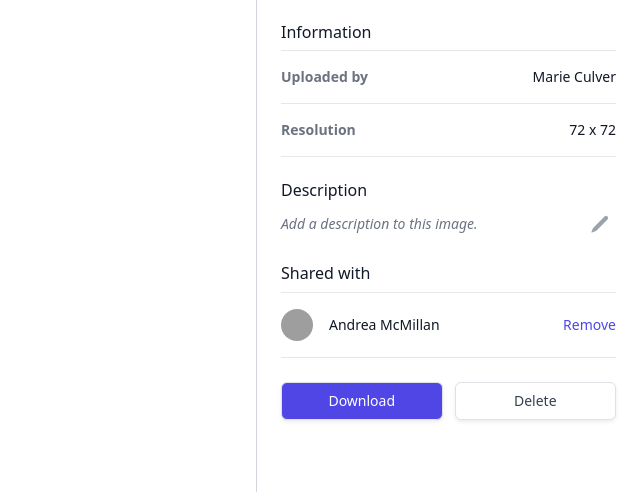
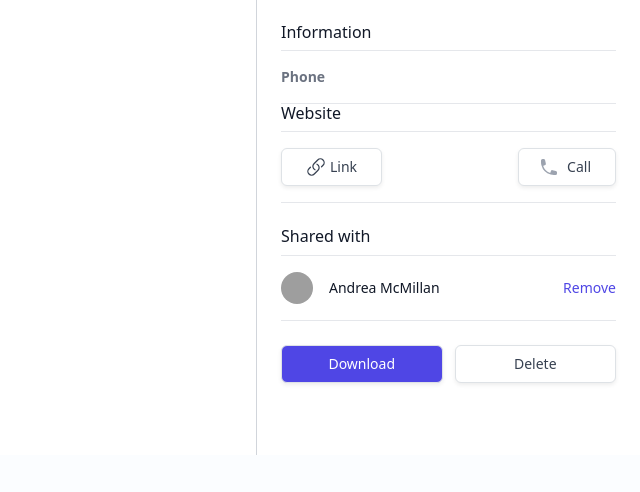
Before and after one commit to benong777/Broadkast, a Flask app: template templates/location_details.html in a window 1280 px wide. Shown: the part 405-897 px from the top of the page, without its empty margins (640-1280 px from the left). After the commit the page ends 860 px from the top, so only its background shows below. Run offline with Flask 2, Linux system fonts and the light colour scheme; the template is opened without the code that fills it, so the values that code supplies are empty; some libraries are stand-ins or nearby versions; grey boxes are pictures that could not be loaded.

Commit message:
Added location details below the map

```diff
--- a/templates/comments.html
+++ b/templates/comments.html
@@ -124,29 +124,38 @@
           <div>
             <h3 class="font-medium text-gray-900">Information</h3>
             <dl class="mt-2 divide-y divide-gray-200 border-t border-b border-gray-200">
-              <div class="flex justify-between py-3 text-sm font-medium">
-                <dt class="text-gray-500">Uploaded by</dt>
-                <dd class="whitespace-nowrap text-gray-900">Marie Culver</dd>
+              <div class="flex justify-between py-3 text-sm font-medium items-center">
+                <dt class="text-gray-500">Phone</dt>
+                <dd class="whitespace-nowrap text-gray-900">{{ location.phone }}
+                </dd>
               </div>
-
-              <div class="flex justify-between py-3 text-sm font-medium">
-                <dt class="text-gray-500">Resolution</dt>
-                <dd class="whitespace-nowrap text-gray-900">72 x 72</dd>
+              <div>
+                <h3 class="font-medium text-gray-900">Website</h3>
+                <div class="mt-2 flex items-center justify-between">
+                  <p class="truncate text-sm italic text-gray-500">{{ location.website }}</p>
+                </div>
+              </div>
+              <div class="flex justify-between py-3 text-sm font-medium items-center">
+                <dt class="text-gray-500">
+                  <button title="{{ location.phone }}" type="button" class="inline-flex justify-center rounded-md border border-gray-300 bg-white px-4 py-2 text-sm font-medium text-gray-700 shadow-sm hover:bg-gray-50 focus:outline-none focus:ring-2 focus:ring-pink-500 focus:ring-offset-2">
+                    <!-- Heroicon name: link -->
+                    <svg xmlns="http://www.w3.org/2000/svg" fill="none" viewBox="0 0 24 24" stroke-width="1.5" stroke="currentColor" class="w-5 h-5">
+                      <path stroke-linecap="round" stroke-linejoin="round" d="M13.19 8.688a4.5 4.5 0 011.242 7.244l-4.5 4.5a4.5 4.5 0 01-6.364-6.364l1.757-1.757m13.35-.622l1.757-1.757a4.5 4.5 0 00-6.364-6.364l-4.5 4.5a4.5 4.5 0 001.242 7.244" />
+                    </svg>
+                    <span class="pl-1"><a href="{{ location.website }}">Link</a></span>
+                  </button>
+                </dt>
+                <dd class="whitespace-nowrap text-gray-900">
+                  <button title="{{ location.phone }}" type="button" class="inline-flex justify-center rounded-md border border-gray-300 bg-white px-4 py-2 text-sm font-medium text-gray-700 shadow-sm hover:bg-gray-50 focus:outline-none focus:ring-2 focus:ring-pink-500 focus:ring-offset-2">
+                    <!-- Heroicon name: mini/phone -->
+                    <svg class="-ml-1 mr-2 h-5 w-5 text-gray-400" xmlns="http://www.w3.org/2000/svg" viewBox="0 0 20 20" fill="currentColor" aria-hidden="true">
+                      <path fill-rule="evenodd" d="M2 3.5A1.5 1.5 0 013.5 2h1.148a1.5 1.5 0 011.465 1.175l.716 3.223a1.5 1.5 0 01-1.052 1.767l-.933.267c-.41.117-.643.555-.48.95a11.542 11.542 0 006.254 6.254c.395.163.833-.07.95-.48l.267-.933a1.5 1.5 0 011.767-1.052l3.223.716A1.5 1.5 0 0118 15.352V16.5a1.5 1.5 0 01-1.5 1.5H15c-1.149 0-2.263-.15-3.326-.43A13.022 13.022 0 012.43 8.326 13.019 13.019 0 012 5V3.5z" clip-rule="evenodd" />
+                    </svg>
+                    <span><a href="tel://+{{ location.phone }}">Call</a></span>
+                  </button>
+                </dd>
               </div>
             </dl>
-          </div>
-          <div>
-            <h3 class="font-medium text-gray-900">Description</h3>
-            <div class="mt-2 flex items-center justify-between">
-              <p class="text-sm italic text-gray-500">Add a description to this image.</p>
-              <button type="button" class="flex h-8 w-8 items-center justify-center rounded-full bg-white text-gray-400 hover:bg-gray-100 hover:text-gray-500 focus:outline-none focus:ring-2 focus:ring-indigo-500">
-                <!-- Heroicon name: mini/pencil -->
-                <svg class="h-5 w-5" xmlns="http://www.w3.org/2000/svg" viewBox="0 0 20 20" fill="currentColor" aria-hidden="true">
-                  <path d="M2.695 14.763l-1.262 3.154a.5.5 0 00.65.65l3.155-1.262a4 4 0 001.343-.885L17.5 5.5a2.121 2.121 0 00-3-3L3.58 13.42a4 4 0 00-.885 1.343z" />
-                </svg>
-                <span class="sr-only">Add description</span>
-              </button>
-            </div>
           </div>
           <div>
             <h3 class="font-medium text-gray-900">Shared with</h3>
```
